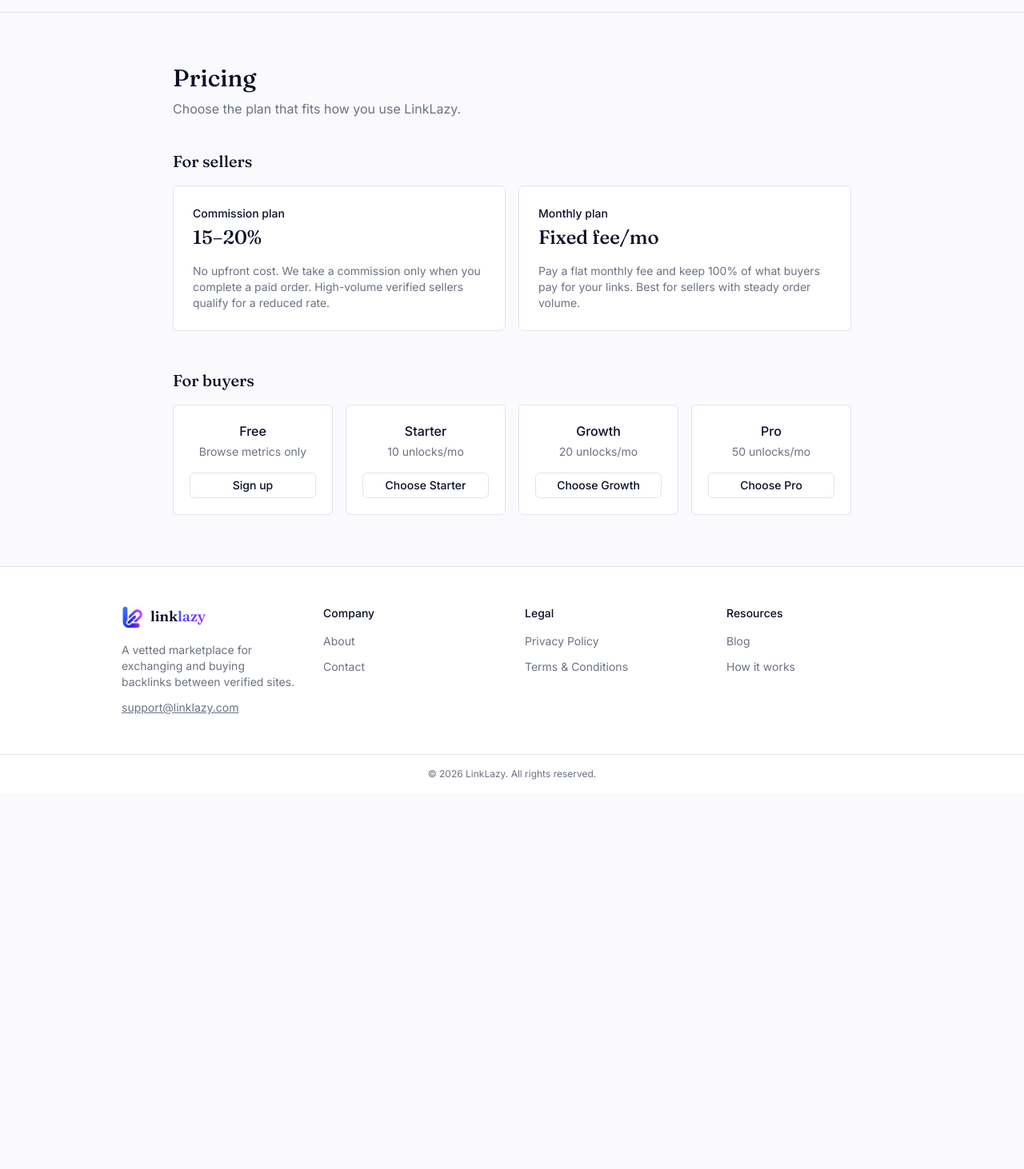
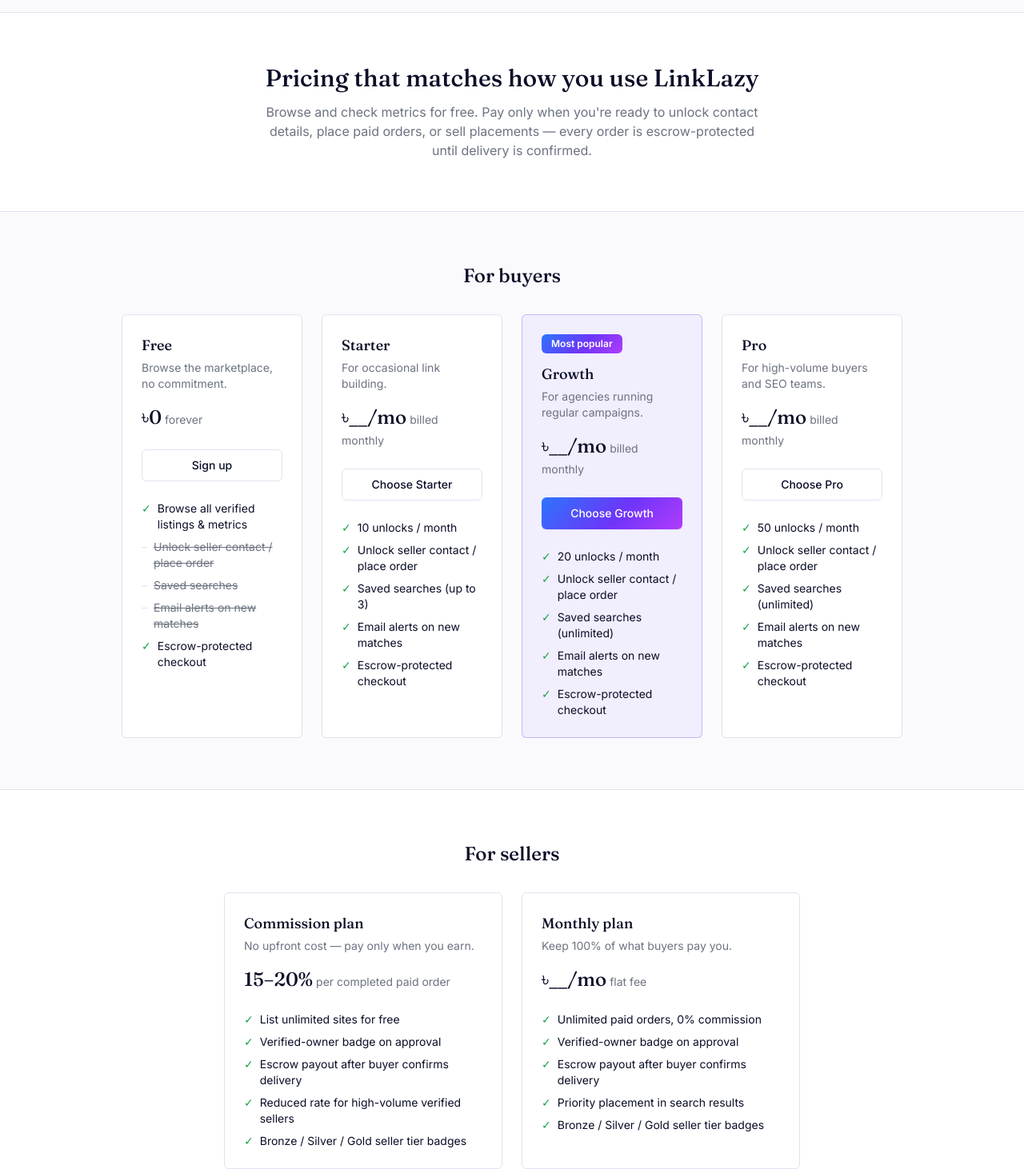
Before and after one commit to linklazycom/linklazy, a Next.js app: page /pricing in a window 1280 px wide. Shown: the part 51-1513 px from the top of the page at 80% size. Before the commit the page ends 1043 px from the top, so only its background shows below. Built offline with nearby package versions, Linux system fonts and the light colour scheme; no server answers; the database is empty.

Commit message:
navFixed

```diff
--- a/app/(marketing)/pricing/page.tsx
+++ b/app/(marketing)/pricing/page.tsx
@@ -7,56 +7,229 @@ export const metadata: Metadata = {
   description: "Simple pricing for buyers and sellers on LinkLazy.",
 };
 
+// TODO(Bilal): fill in every "৳__" placeholder — I don't have your real
+// figures on file. Everything else (structure, feature list, FAQ copy,
+// tokens) is production-ready as-is.
+const buyerPlans = [
+  {
+    name: "Free",
+    price: "৳0",
+    period: "forever",
+    tagline: "Browse the marketplace, no commitment.",
+    cta: "Sign up",
+    highlight: false,
+    features: [
+      { label: "Browse all verified listings & metrics", included: true },
+      { label: "Unlock seller contact / place order", included: false },
+      { label: "Saved searches", included: false },
+      { label: "Email alerts on new matches", included: false },
+      { label: "Escrow-protected checkout", included: true },
+    ],
+  },
+  {
+    name: "Starter",
+    price: "৳__/mo",
+    period: "billed monthly",
+    tagline: "For occasional link building.",
+    cta: "Choose Starter",
+    highlight: false,
+    features: [
+      { label: "10 unlocks / month", included: true },
+      { label: "Unlock seller contact / place order", included: true },
+      { label: "Saved searches (up to 3)", included: true },
+      { label: "Email alerts on new matches", included: true },
+      { label: "Escrow-protected checkout", included: true },
+    ],
+  },
+  {
+    name: "Growth",
+    price: "৳__/mo",
+    period: "billed monthly",
+    tagline: "For agencies running regular campaigns.",
+    cta: "Choose Growth",
+    highlight: true,
+    features: [
+      { label: "20 unlocks / month", included: true },
+      { label: "Unlock seller contact / place order", included: true },
+      { label: "Saved searches (unlimited)", included: true },
+      { label: "Email alerts on new matches", included: true },
+      { label: "Escrow-protected checkout", included: true },
+    ],
+  },
+  {
+    name: "Pro",
+    price: "৳__/mo",
+    period: "billed monthly",
+    tagline: "For high-volume buyers and SEO teams.",
+    cta: "Choose Pro",
+    highlight: false,
+    features: [
+      { label: "50 unlocks / month", included: true },
+      { label: "Unlock seller contact / place order", included: true },
+      { label: "Saved searches (unlimited)", included: true },
+      { label: "Email alerts on new matches", included: true },
+      { label: "Escrow-protected checkout", included: true },
+    ],
+  },
+];
+
+const sellerPlans = [
+  {
+    name: "Commission",
+    price: "15–20%",
+    period: "per completed paid order",
+    tagline: "No upfront cost — pay only when you earn.",
+    features: [
+      "List unlimited sites for free",
+      "Verified-owner badge on approval",
+      "Escrow payout after buyer confirms delivery",
+      "Reduced rate for high-volume verified sellers", // TODO(Bilal): confirm exact reduced % + threshold
+      "Bronze / Silver / Gold seller tier badges",
+    ],
+  },
+  {
+    name: "Monthly",
+    price: "৳__/mo",
+    period: "flat fee",
+    tagline: "Keep 100% of what buyers pay you.",
+    features: [
+      "Unlimited paid orders, 0% commission",
+      "Verified-owner badge on approval",
+      "Escrow payout after buyer confirms delivery",
+      "Priority placement in search results",
+      "Bronze / Silver / Gold seller tier badges",
+    ],
+  },
+];
+
 export default function PricingPage() {
   return (
-    <main className="mx-auto max-w-4xl px-6 py-16">
-      <h1 className="mb-2 font-display text-3xl font-medium">Pricing</h1>
-      <p className="mb-10 text-muted">Choose the plan that fits how you use LinkLazy.</p>
+    <main>
+      <section className="relative overflow-hidden border-b border-line bg-white text-center">
+        <div className="absolute inset-0 -z-10 bg-brand-gradient opacity-[0.05]" />
+        <div className="mx-auto max-w-2xl px-6 py-16">
+          <h1 className="mb-3 font-display text-3xl font-medium">
+            Pricing that matches how you use LinkLazy
+          </h1>
+          <p className="text-muted">
+            Browse and check metrics for free. Pay only when you're ready to
+            unlock contact details, place paid orders, or sell placements —
+            every order is escrow-protected until delivery is confirmed.
+          </p>
+        </div>
+      </section>
 
-      <div className="mb-12">
-        <h2 className="mb-4 font-display text-xl font-medium">For sellers</h2>
-        <div className="grid gap-4 md:grid-cols-2">
-          <div className="rounded-chip border border-line bg-white p-6">
-            <p className="mb-1 text-sm font-medium">Commission plan</p>
-            <p className="mb-4 text-2xl font-display">15–20%</p>
-            <p className="text-sm text-muted">
-              No upfront cost. We take a commission only when you complete a
-              paid order. High-volume verified sellers qualify for a reduced
-              rate.
+      <section className="mx-auto max-w-5xl px-6 py-16">
+        <h2 className="mb-8 text-center font-display text-2xl font-medium">For buyers</h2>
+        <div className="grid gap-6 sm:grid-cols-2 lg:grid-cols-4">
+          {buyerPlans.map((plan) => (
+            <div
+              key={plan.name}
+              className={`flex flex-col rounded-chip border p-6 ${
+                plan.highlight
+                  ? "border-brand-violet/30 bg-brand-soft"
+                  : "border-line bg-white"
+              }`}
+            >
+              {plan.highlight && (
+                <span className="mb-3 w-fit rounded-chip bg-brand-gradient px-3 py-1 text-xs font-semibold text-white">
+                  Most popular
+                </span>
+              )}
+              <p className="font-display text-lg font-medium">{plan.name}</p>
+              <p className="mt-1 text-sm text-muted">{plan.tagline}</p>
+              <div className="mt-4">
+                <span className="text-2xl font-display">{plan.price}</span>
+                <span className="ml-1 text-sm text-muted">{plan.period}</span>
+              </div>
+              <Link href="/register" className="mt-6">
+                <Button className="w-full" variant={plan.highlight ? "primary" : "secondary"}>
+                  {plan.cta}
+                </Button>
+              </Link>
+              <ul className="mt-6 flex flex-col gap-2 text-sm">
+                {plan.features.map((f) => (
+                  <li key={f.label} className="flex items-start gap-2">
+                    <span className={f.included ? "text-signal" : "text-line"}>
+                      {f.included ? "✓" : "–"}
+                    </span>
+                    <span className={f.included ? "text-ink" : "text-muted line-through"}>
+                      {f.label}
+                    </span>
+                  </li>
+                ))}
+              </ul>
+            </div>
+          ))}
+        </div>
+      </section>
+
+      <section className="border-t border-line bg-white">
+        <div className="mx-auto max-w-3xl px-6 py-16">
+          <h2 className="mb-8 text-center font-display text-2xl font-medium">For sellers</h2>
+          <div className="grid gap-6 sm:grid-cols-2">
+            {sellerPlans.map((plan) => (
+              <div key={plan.name} className="flex flex-col rounded-chip border border-line p-6">
+                <p className="font-display text-lg font-medium">{plan.name} plan</p>
+                <p className="mt-1 text-sm text-muted">{plan.tagline}</p>
+                <div className="mt-4">
+                  <span className="text-2xl font-display">{plan.price}</span>
+                  <span className="ml-1 text-sm text-muted">{plan.period}</span>
+                </div>
+                <ul className="mt-6 flex flex-col gap-2 text-sm">
+                  {plan.features.map((f) => (
+                    <li key={f} className="flex items-start gap-2">
+                      <span className="text-signal">✓</span>
+                      <span className="text-ink">{f}</span>
+                    </li>
+                  ))}
+                </ul>
+              </div>
+            ))}
+          </div>
+        </div>
+      </section>
+
+      <section className="mx-auto max-w-3xl px-6 py-16">
+        <h2 className="mb-8 text-center font-display text-2xl font-medium">Pricing FAQ</h2>
+        <div className="flex flex-col gap-6">
+          <div>
+            <p className="font-medium">How does escrow work?</p>
+            <p className="mt-1 text-sm text-muted">
+              When a buyer pays for a placement, funds are held by LinkLazy
+              until the buyer confirms the link is live and matches the
+              order. Only then is the seller paid out — never released blind.
             </p>
           </div>
-          <div className="rounded-chip border border-line bg-white p-6">
-            <p className="mb-1 text-sm font-medium">Monthly plan</p>
-            <p className="mb-4 text-2xl font-display">Fixed fee/mo</p>
-            <p className="text-sm text-muted">
-              Pay a flat monthly fee and keep 100% of what buyers pay for
-              your links. Best for sellers with steady order volume.
+          <div>
+            <p className="font-medium">
+              Commission vs Monthly seller plan — which is better?
+            </p>
+            <p className="mt-1 text-sm text-muted">
+              Commission has no upfront cost — LinkLazy takes a percentage
+              only on completed paid orders. Monthly is a flat fee with 0%
+              commission, better value once your order volume is high enough.
+              {" "}
+              {/* TODO(Bilal): add a concrete break-even example once the monthly fee is set */}
+            </p>
+          </div>
+          <div>
+            <p className="font-medium">What counts as an "unlock"?</p>
+            <p className="mt-1 text-sm text-muted">
+              Unlocking a listing reveals the seller's contact details and
+              lets you place an order or start a moderated chat. Free
+              accounts can browse metrics but can't unlock listings.
+            </p>
+          </div>
+          <div>
+            <p className="font-medium">Can I change plans anytime?</p>
+            <p className="mt-1 text-sm text-muted">
+              Yes — upgrade, downgrade, or cancel anytime from your dashboard
+              billing settings; changes apply from your next billing cycle.
             </p>
           </div>
         </div>
-      </div>
-
-      <div>
-        <h2 className="mb-4 font-display text-xl font-medium">For buyers</h2>
-        <div className="grid gap-4 md:grid-cols-4">
-          {[
-            { name: "Free", views: "Browse metrics only", cta: "Sign up" },
-            { name: "Starter", views: "10 unlocks/mo", cta: "Choose Starter" },
-            { name: "Growth", views: "20 unlocks/mo", cta: "Choose Growth" },
-            { name: "Pro", views: "50 unlocks/mo", cta: "Choose Pro" },
-          ].map((plan) => (
-            <div key={plan.name} className="rounded-chip border border-line bg-white p-5 text-center">
-              <p className="mb-1 font-medium">{plan.name}</p>
-              <p className="mb-4 text-sm text-muted">{plan.views}</p>
-              <Link href="/register">
-                <Button size="sm" variant="secondary" className="w-full">
-                  {plan.cta}
-                </Button>
-              </Link>
-            </div>
-          ))}
-        </div>
-      </div>
+      </section>
     </main>
   );
 }
```
Also changed, not shown: app/(marketing)/page.tsx (+35 -7 lines), components/layout/mobile-nav.tsx (+14 -4 lines).
